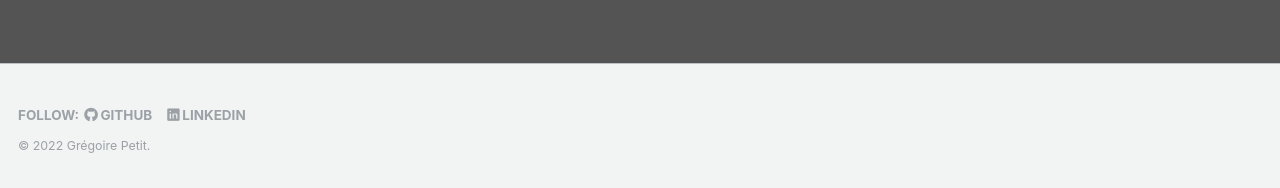
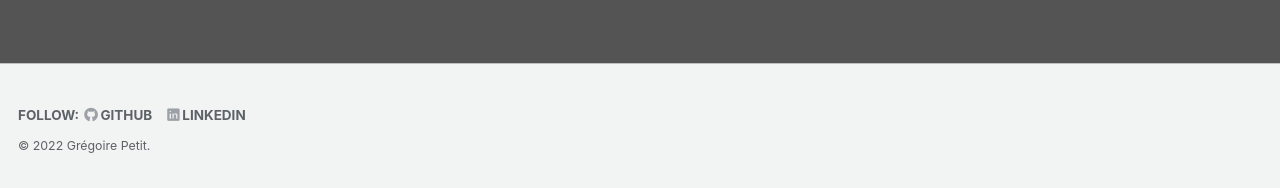
Before and after one commit to GregoirePetit/gregoirepetit.github.io, a Jekyll site: the page built from _pages/about.md, in a window 1280 px wide and 1081 px high. Shown: the part 890-1078 px from the top of the window. Built offline with Jekyll 4.4.1, drawn with Linux system fonts in a browser that asks for light colours.

Commit message:
update footer

```diff
--- a/_sass/_footer.scss
+++ b/_sass/_footer.scss
@@ -15,7 +15,7 @@
   height: auto;
   /* sticky footer fix end */
   margin-top: 3em;
-  color: mix(#fff, $gray, 25%);
+  color: mix(#000, $gray, 25%);
   -webkit-animation: intro 0.3s both;
           animation: intro 0.3s both;
   -webkit-animation-delay: 0.45s;
```
